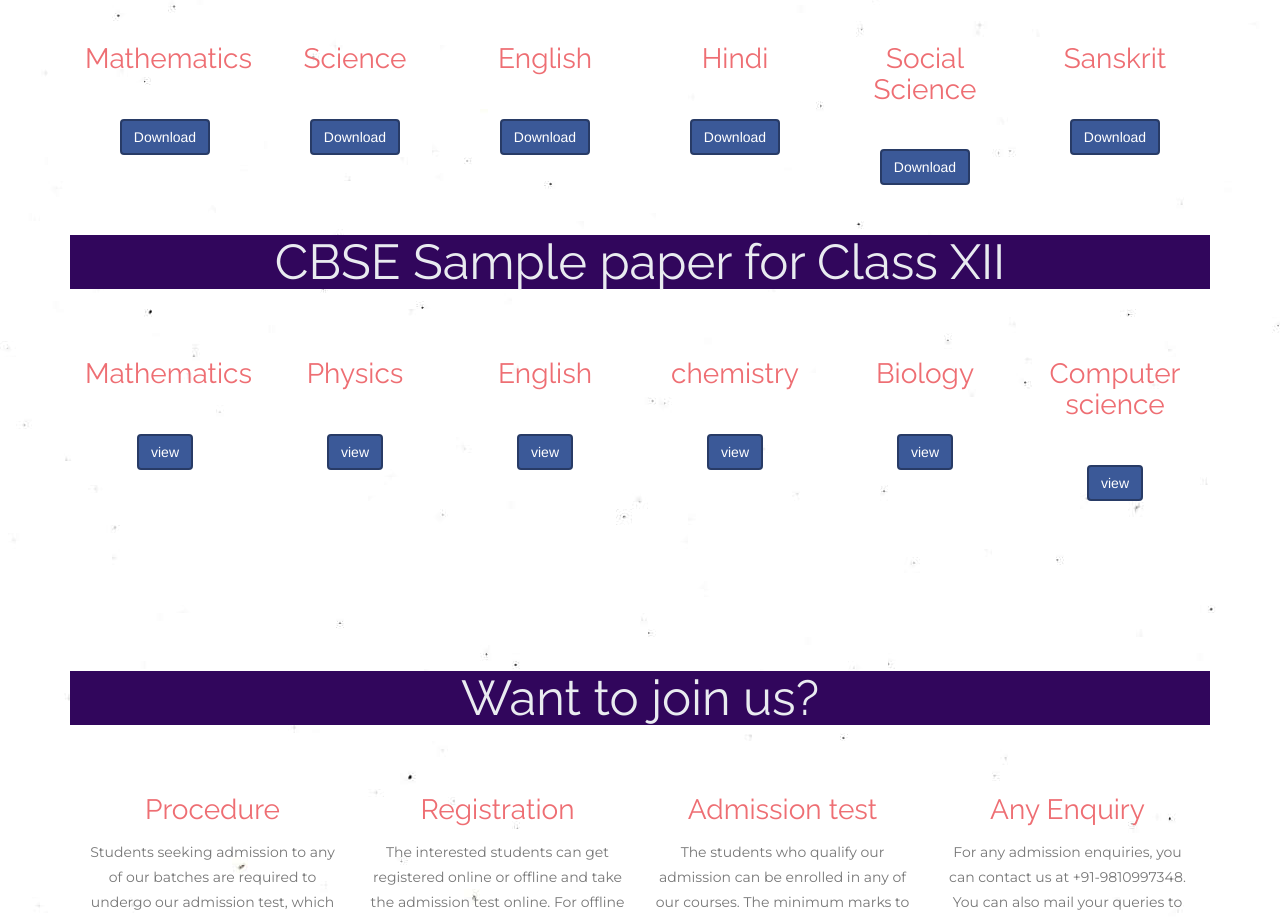
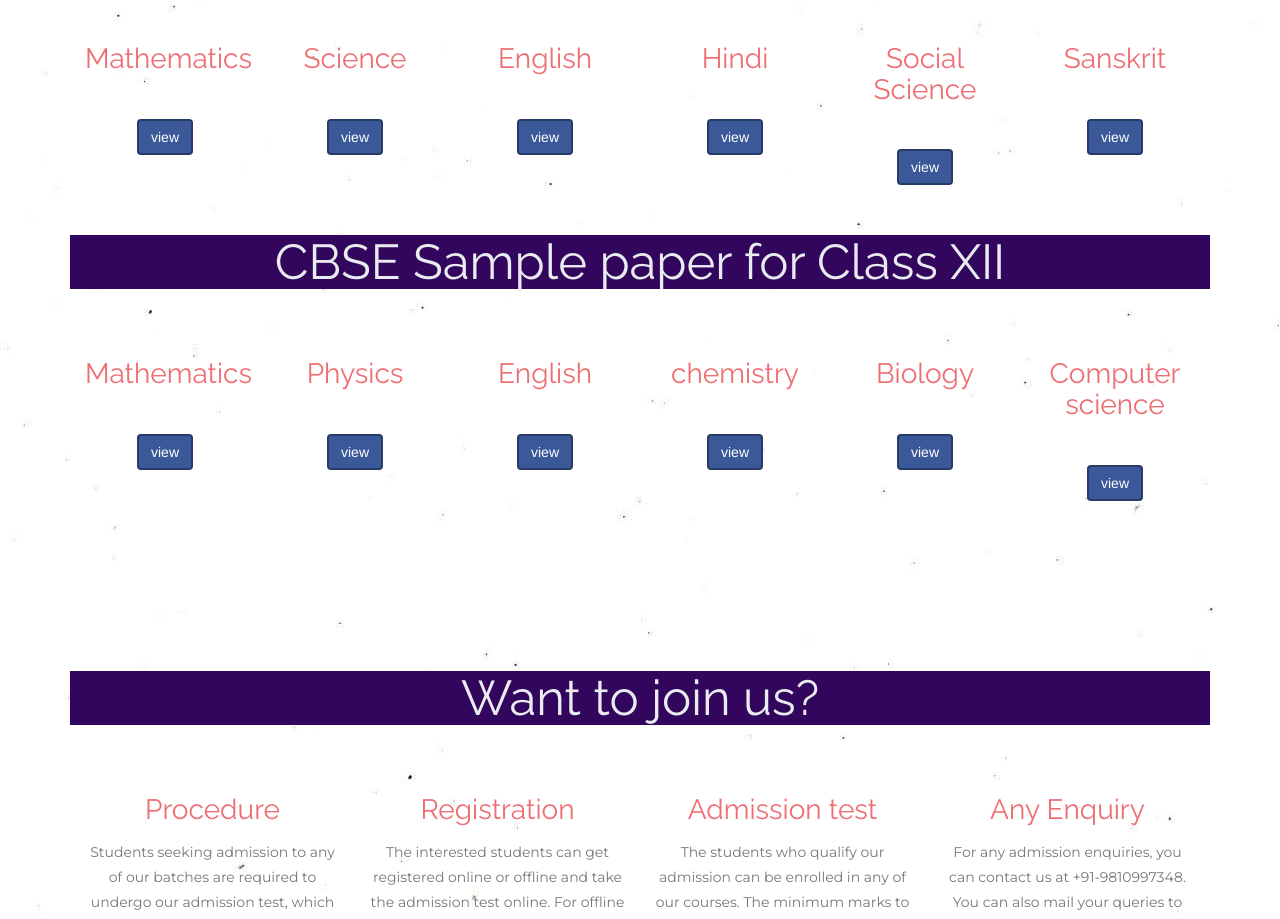
Before and after one commit to SwatiMishra01/MISHRA-CLASSES-web-, a plain HTML site: page studymaterials.html in a window 1280 px wide. Shown: the part 2539-3458 px from the top of the page. Drawn offline with nearby package versions, Linux system fonts and the light colour scheme; files whose address does not match are found by name.

Commit message:
Update studymaterials.html

```diff
--- a/studymaterials.html
+++ b/studymaterials.html
@@ -246,32 +246,32 @@
                         <div class="col-md-2 ser-grid">
 							<h4>Mathematics</h4>
 
-                             <center><a href="https://cbseacademic.nic.in/web_material/SQP/ClassX_2023_24/MathsStandard-SQP.pdf"><button type="button" class="btn btn-primary">Download</button></a></center>
+                             <center><a href="https://cbseacademic.nic.in/web_material/SQP/ClassX_2023_24/MathsStandard-SQP.pdf"><button type="button" class="btn btn-primary">view</button></a></center>
 						</div>
                         <div class="col-md-2 ser-grid">
 							<h4>Science</h4>
 
-                             <center><a href="https://cbseacademic.nic.in/web_material/SQP/ClassX_2023_24/Science-SQP.pdf"><button type="button" class="btn btn-primary">Download</button></a></center>
+                             <center><a href="https://cbseacademic.nic.in/web_material/SQP/ClassX_2023_24/Science-SQP.pdf"><button type="button" class="btn btn-primary">view</button></a></center>
 						</div>
                         <div class="col-md-2 ser-grid">
 							<h4>English</h4>
 
-                             <center><a href="https://cbseacademic.nic.in/web_material/SQP/ClassX_2023_24/EnglishComm-SQP.pdf"><button type="button" class="btn btn-primary">Download</button></a></center>
+                             <center><a href="https://cbseacademic.nic.in/web_material/SQP/ClassX_2023_24/EnglishComm-SQP.pdf"><button type="button" class="btn btn-primary">view</button></a></center>
 						</div>
                         <div class="col-md-2 ser-grid">
 							<h4>Hindi</h4>
 
-                             <center><a href="https://cbseacademic.nic.in/web_material/SQP/ClassX_2023_24/HindiCourseA-SQP.pdf"><button type="button" class="btn btn-primary">Download</button></a></center>
+                             <center><a href="https://cbseacademic.nic.in/web_material/SQP/ClassX_2023_24/HindiCourseA-SQP.pdf"><button type="button" class="btn btn-primary">view</button></a></center>
 						</div>
                         <div class="col-md-2 ser-grid">
 							<h4>Social Science</h4>
 
-                             <center><a href="https://cbseacademic.nic.in/web_material/SQP/ClassX_2023_24/SocialScience-SQP.pdf"><button type="button" class="btn btn-primary">Download</button></a></center>
+                             <center><a href="https://cbseacademic.nic.in/web_material/SQP/ClassX_2023_24/SocialScience-SQP.pdf"><button type="button" class="btn btn-primary">view</button></a></center>
 						</div>
                           <div class="col-md-2 ser-grid">
 							<h4>Sanskrit</h4>
 
-                             <center><a href="https://cbseacademic.nic.in/web_material/SQP/ClassX_2023_24/Sanskrit-SQP.pdf"><button type="button" class="btn btn-primary">Download</button></a></center>
+                             <center><a href="https://cbseacademic.nic.in/web_material/SQP/ClassX_2023_24/Sanskrit-SQP.pdf"><button type="button" class="btn btn-primary">view</button></a></center>
 						</div>
 						<div class="clearfix"></div>
 					</div>
```
